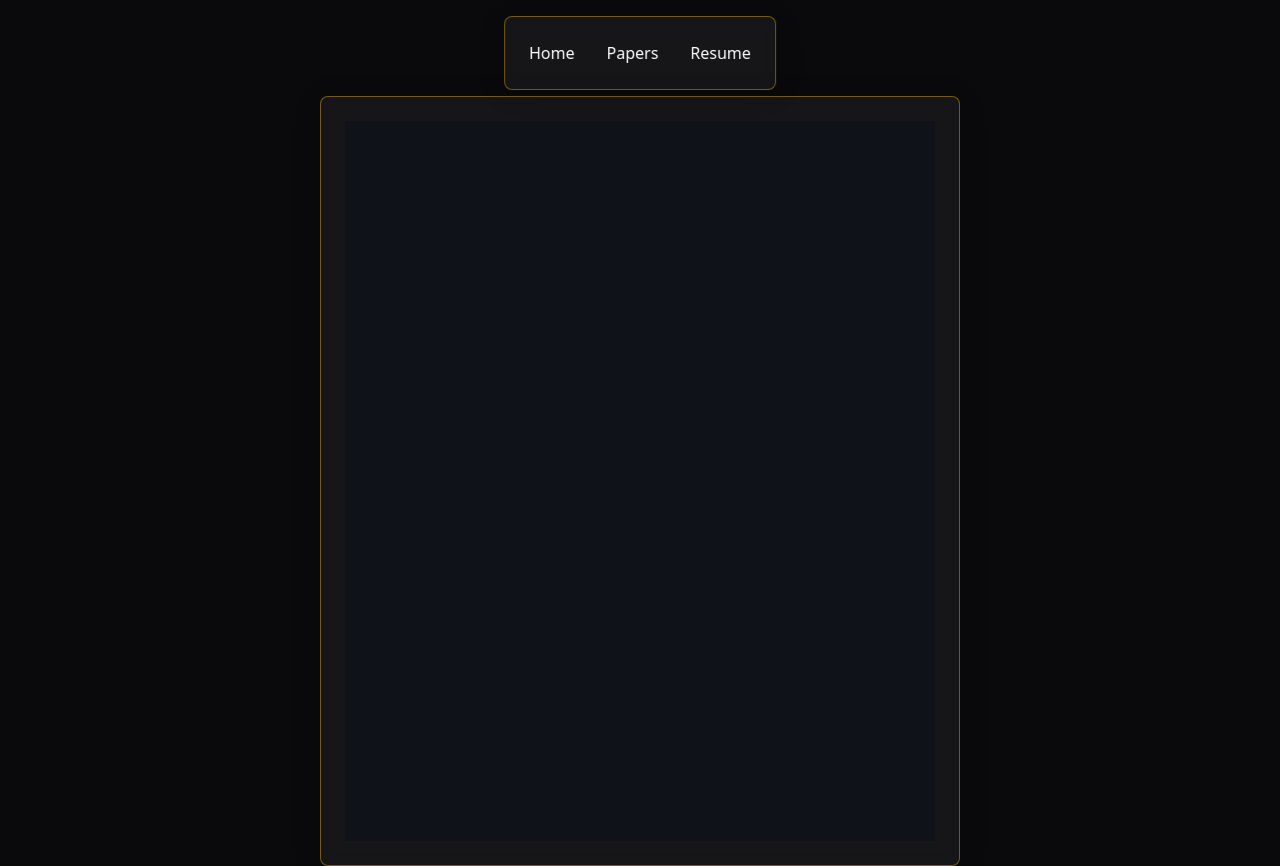
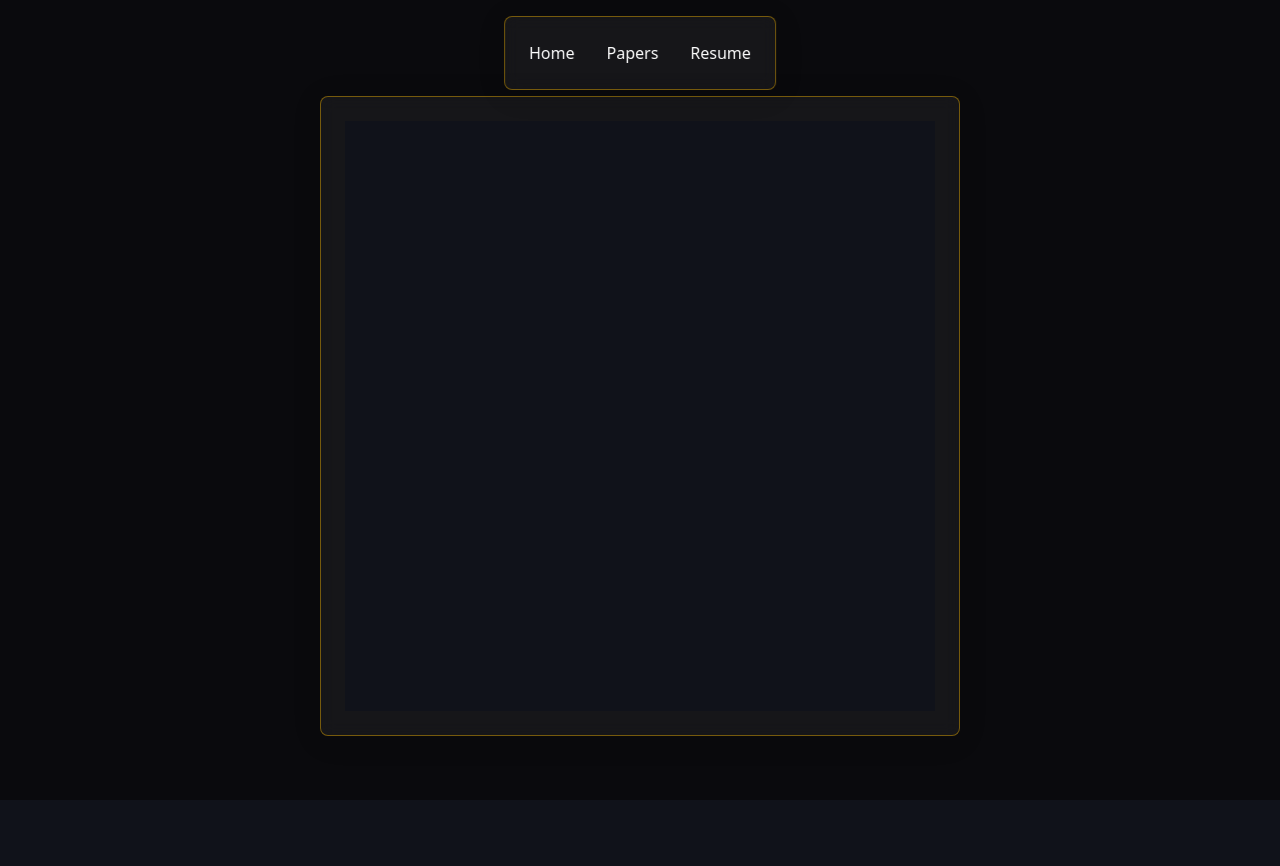
Before and after one commit to AroojiNO/portfolio_site, a Next.js app: page /Resume in a window 1280 px wide. After the commit the page ends 800 px from the top, so only its background shows below. Built offline with nearby package versions, Linux system fonts and the light colour scheme.

Commit message:
background, and resume page

```diff
--- a/src/app/Resume/page.tsx
+++ b/src/app/Resume/page.tsx
@@ -3,14 +3,17 @@ import GlassCard from '../components/GlassCard'
 
 const ResumePage: React.FC = () => {
   return (
-    <div className="min-h-screen flex items-start justify-center pt-24 bg-[#0a0a0d]">
-      <GlassCard className="w-11/12 md:w-3/4 lg:w-2/3 xl:w-1/2 p-4">
+    <div className="flex h-screen items-start justify-center pt-24 bg-[#0a0a0d]"
+      style={{}}>
+      <div className="glass w-[80vh] h-[80vh] max-w-4xl p-4">
         <iframe
-          src="/resume.pdf"
+          src="/resume.pdf#zoom=86"
+          width="100%"
+          height="100%"
           title="Resume PDF"
-          className="w-full h-[90vh] border-none"
+          allow="scrolling, fullscreen"
         />
-      </GlassCard>
+        </div>
     </div>
   )
 }
--- a/src/app/components/TopographyHero.tsx
+++ b/src/app/components/TopographyHero.tsx
@@ -72,7 +72,7 @@ void main() {
 
   // --- Blob Shape Calculation ---
   float angle = atan(uv.y, uv.x);
-  float baseRadius = 0.500; // Base size of the blob (adjust for desired screen coverage)
+  float baseRadius = 2.500; // Base size of the blob (adjust for desired screen coverage)
 
   // Lobe Distortion (creates undulating edges)
   float lobeFrequency = 100.0; // Number of lobes
```
